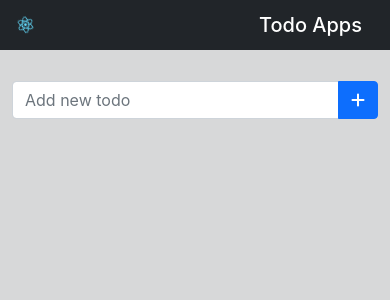
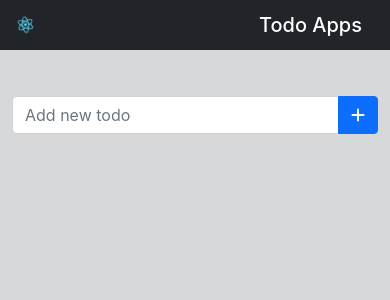
Before and after one commit to ALTA-FE4-AhmadTiarK/todo-list-app, a React (Create React App) app: page / in a window 390 px wide. Shown: the top 300 px of the page. Built offline with nearby package versions, Linux system fonts and the light colour scheme.

Commit message:
clean unused code

```diff
--- a/src/components/Layout.jsx
+++ b/src/components/Layout.jsx
@@ -3,11 +3,7 @@ import React from 'react';
 const Layout = (props) => {
 	return (
 		<div className='layout'>
-			<div className='container'>
-				<div className='row'>
-					<div className='col-md-12'>{props.children}</div>
-				</div>
-			</div>
+			<div className='container my-5'>{props.children}</div>
 		</div>
 	);
 };
--- a/src/pages/App.js
+++ b/src/pages/App.js
@@ -12,7 +12,6 @@ function App() {
 		<div className='App'>
 			<Navbar title='Todo Apps' />
 			<Layout>
-				<h1>New Todo App</h1>
 				<Form
 					inputText={inputText}
 					setInputText={setInputText}
```
